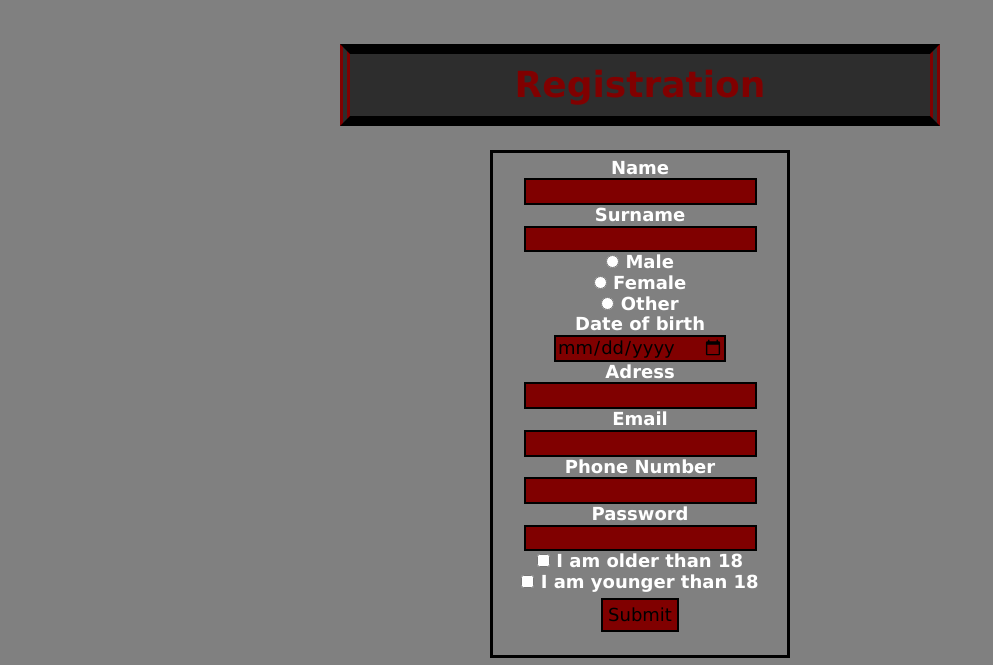
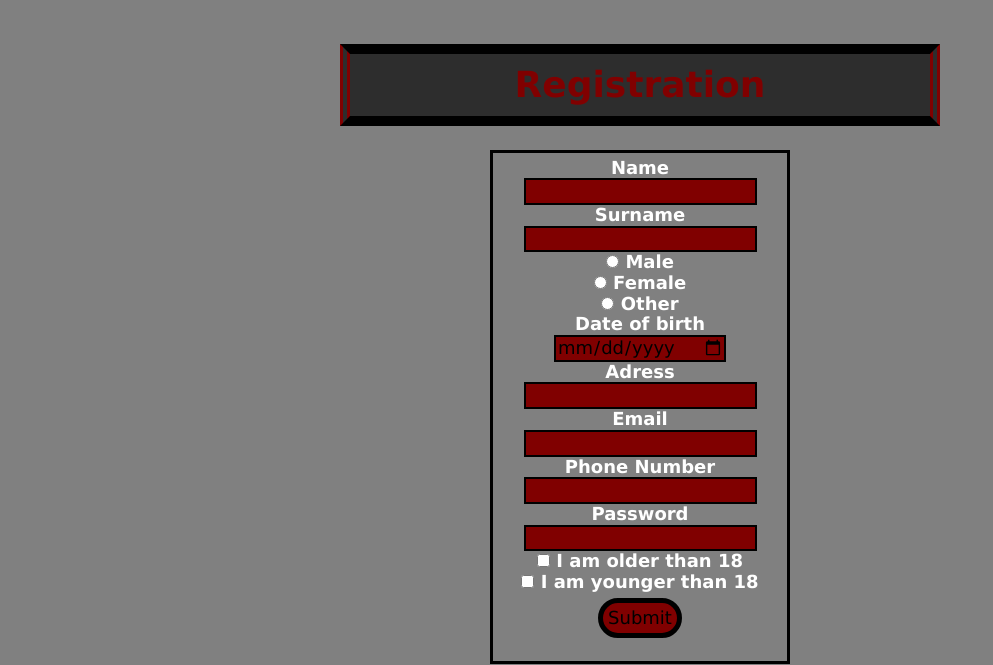
Before and after one commit to Bobiman/first, a website built with Parcel: page second.html in a window 1280 px wide. Shown: the top 665 px of the page, without its empty margins (0-993 px from the left). Built offline with nearby package versions, Linux system fonts and the light colour scheme.

Commit message:
excersise

```diff
--- a/css/second styles.css
+++ b/css/second styles.css
@@ -50,7 +50,8 @@ footer {
 #submit {
   display: block;
   background-color: rgb(128, 0, 0);
-  border: 2px solid;
+  border: 5px solid;
+  border-radius: 20px;
   padding: 5px;
   margin: 0 auto;
   margin-top: 5px;
```
